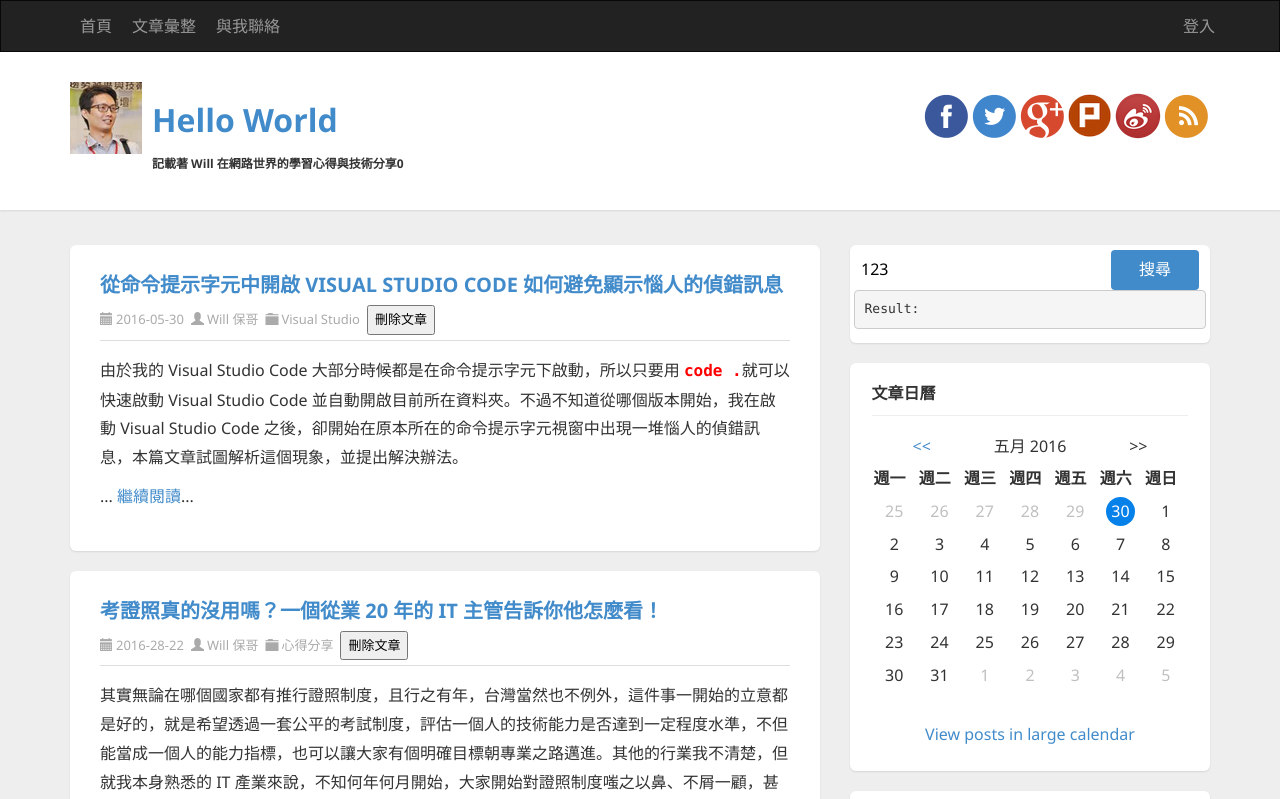
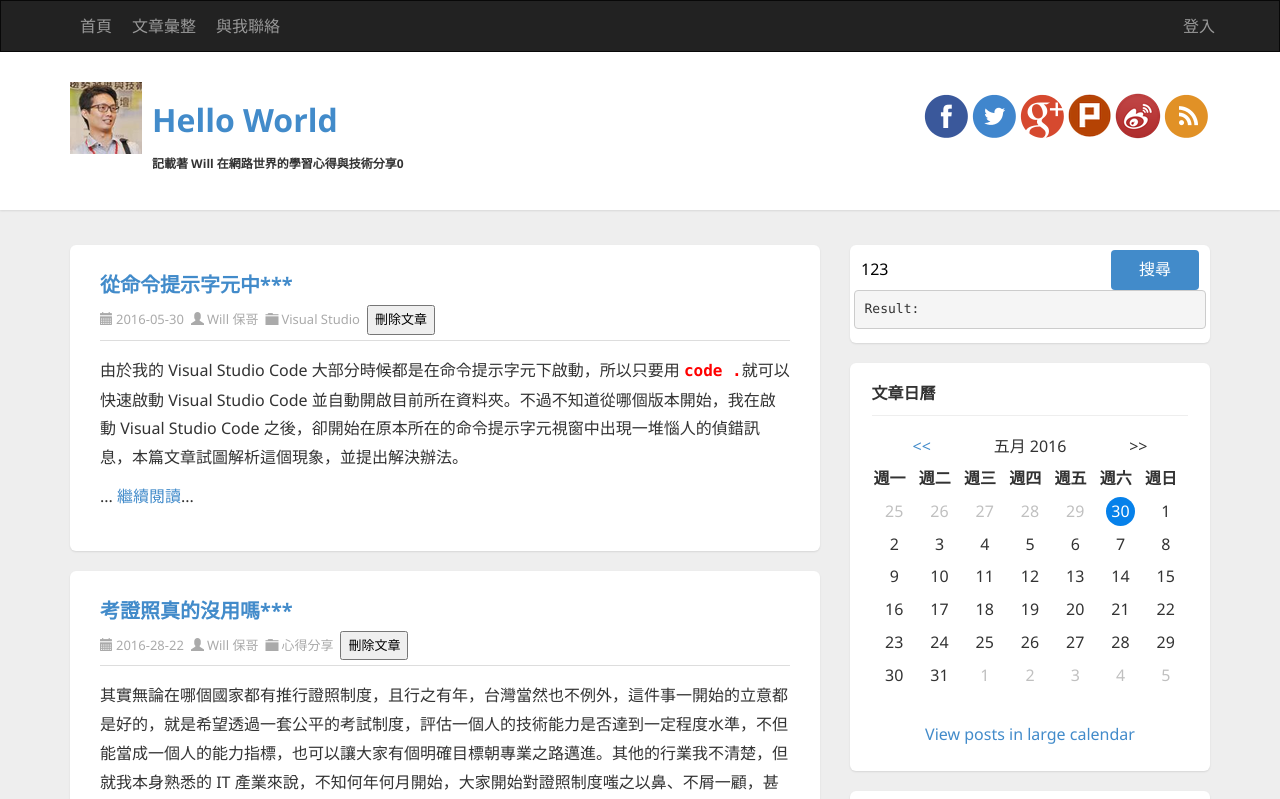
Before and after one commit to weilianlai/weilianlai-AngularTraining, an Angular app: page / in a window 1280 px wide. Shown: the top 799 px of the page. Built offline with nearby package versions, Linux system fonts and the light colour scheme.

Commit message:
自訂 Pipe 元件的寫法

```diff
--- a/src/app/app.module.ts
+++ b/src/app/app.module.ts
@@ -8,13 +8,15 @@ import { HeaderComponent } from './header/header.component';
 import { FooterComponent } from './footer/footer.component';
 import { HttpClientModule } from '@angular/common/http';
 import { FormsModule } from '@angular/forms';
+import { MaskPipe } from './mask.pipe';
 
 @NgModule({
   declarations: [
     AppComponent,
     HeaderComponent,
     FooterComponent,
-    ArticleComponent
+    ArticleComponent,
+    MaskPipe
   ],
   imports: [
     BrowserModule,
--- a/src/app/article/article.component.html
+++ b/src/app/article/article.component.html
@@ -1,7 +1,7 @@
 <article class="post" >
   <header class="post-header">
     <h2 class="post-title">
-        <a [href]="item.href">{{item.title | uppercase}}</a>
+        <a [href]="item.href">{{item.title | uppercase | mask:8 }}</a>
     </h2>
     <div class="post-info clearfix">
       <span class="post-date"><i class="glyphicon glyphicon-calendar"></i>{{item.date | date:'yyyy-mm-dd'}}</span>
--- /dev/null
+++ b/src/app/mask.pipe.ts
@@ -0,0 +1,15 @@
+import { Pipe, PipeTransform } from '@angular/core';
+
+@Pipe({
+  name: 'mask'
+})
+export class MaskPipe implements PipeTransform {
+
+  transform(value: string, len: number): string {
+    if (value.length > len){
+      return value.substring(0,len) + '***';
+    }
+    return '***';
+  }
+
+}
```
